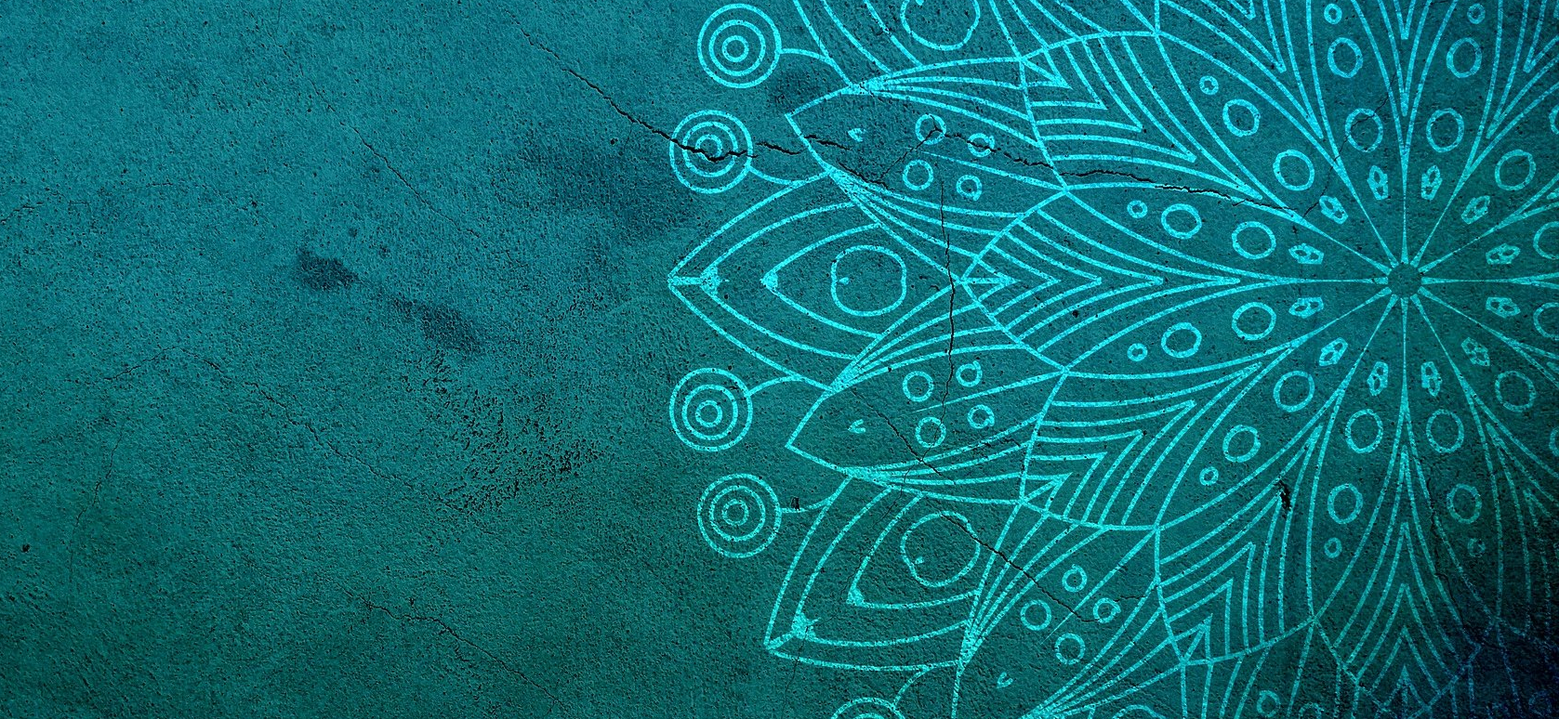
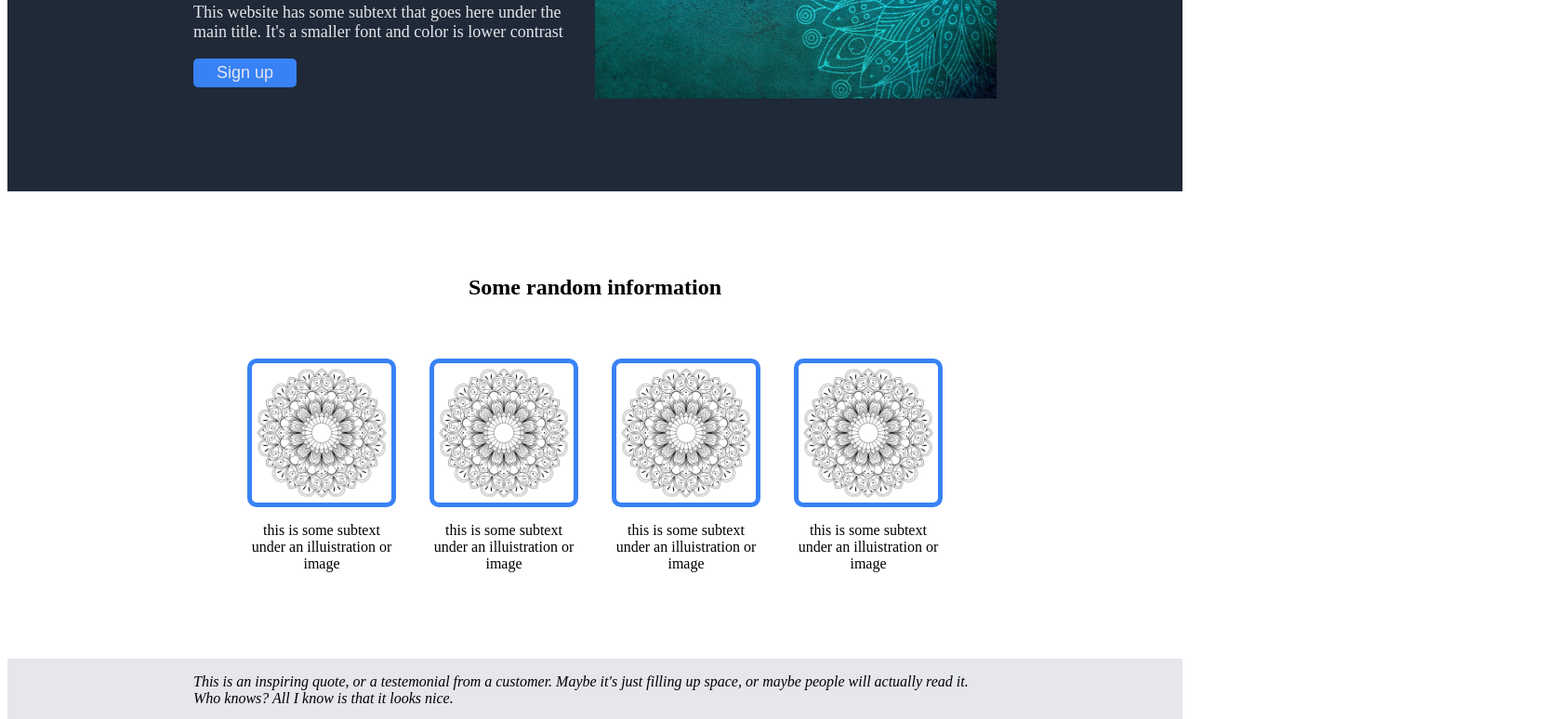
Before and after one commit to pitagorinpoucak/OdinsLandingPage, a plain HTML site: page index.html in a window 1280 px wide. Shown: the part 320-1094 px from the top of the page at 93% size, 1677 px wide, since content can reach past the window. Drawn offline with Linux system fonts and the light colour scheme.

Commit message:
Styled header, footer, and first two divs. TODO: divs #3 and #4

```diff
--- a/style.css
+++ b/style.css
@@ -1,6 +1,3 @@
-* {
-    box-sizing: border-box;
-}
 
 body {
     display: flex;
@@ -16,19 +13,20 @@ body {
     display: flex;
     justify-content: space-between;
     align-items: center;
-    padding-right: 24px;
+    padding:  0 200px 100px 200px;
 }
 
 .header h3 {
     font-size: 24px;
     color: #F9FAF8;
-    margin-left: 24px;
 }
 
 .header ul {
     display: flex;
     list-style-type: none;
     gap: 24px;
+    margin: 0;
+    padding:0;
 }
 
 ul a {
@@ -39,6 +37,7 @@ ul a {
 
 .body {
     flex: 1;
+    padding:  0 200px;
 }
 
 .body#one {
@@ -46,12 +45,96 @@ ul a {
     justify-content: center;
     align-items: center;
     gap: 32px;
+    padding-bottom: 100px;
+
 }
 
 .body#one img {
+    width: 50%;
+    height: auto;
 
 }
 
-.footer {
+.body#one .intro {
+    width: 50%;
 
 }
+
+.intro h1 {
+    margin: 0;
+    padding: 0;
+    font-size: 48px;
+    font-weight: 900;
+    color: #F9FAF8;
+}
+
+.intro p {
+    font-size: 18px;
+    color: #E5E7EB;
+}
+
+button {
+    background-color: #3882f6;
+    border-radius: 5px;
+    border: none;
+    padding: 5px 25px;
+}
+
+button a {
+    text-decoration: none;
+    font-size: 18px;
+    color: #E5E7EB;
+    font-weight: 500;
+}
+
+.body#two {
+    display: flex;
+    flex-direction: column;
+    justify-content: center;
+    align-items: center;
+    gap: 36px;
+    padding: 40px 0 100px 0;
+}
+
+.body#two h2 {
+    padding: 50px 0;
+    margin: 0;
+}
+
+.cards {
+    display: flex;
+    justify-content: center;
+    align-items: center;
+    gap: 36px;
+    width: 30%;
+
+}
+
+.cards div {
+    max-width: 200px;
+    max-height: 200px;
+    display: flex;
+    flex-direction: column;
+    justify-content: center;
+    align-items: center;
+    text-align: center;
+}
+
+.card-img {
+    height: 150px;
+    width: auto;
+    border: 5px solid #3882F6;
+    border-radius: 10px;
+}
+
+.body#three {
+    background-color: #E5E7EB;
+}
+
+.footer {
+    align-items: center;
+    text-align: center;
+    font-size: 18px;
+    color: #E5E7EB;
+    padding: 10px;
+}
```
